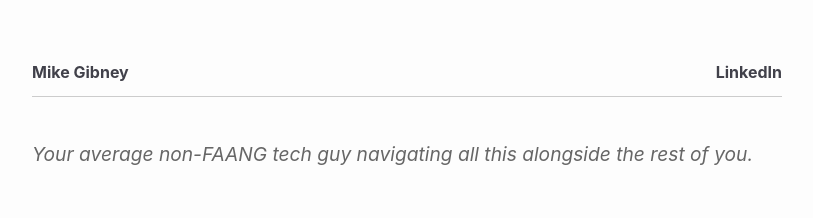
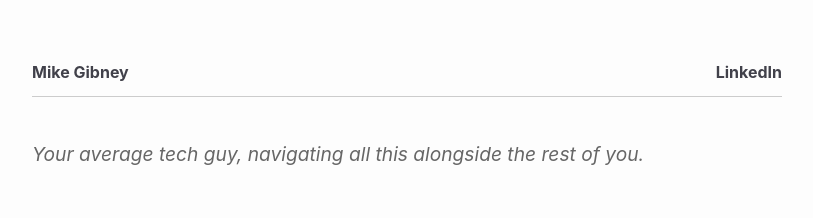
Before and after one commit to Gibberney/gibberney.github.io, a plain HTML site: page index.html in a window 1280 px wide. Shown: the top 218 px of the page, without its empty margins (233-1046 px from the left). Drawn offline with Linux system fonts and the light colour scheme.

Commit message:
Update index.html

```diff
--- a/index.html
+++ b/index.html
@@ -115,7 +115,7 @@
   </header>
 
 
-  <h2 class="subheadline">Your average non-FAANG tech guy navigating all this alongside the rest of you.</h2>
+  <h2 class="subheadline">Your average tech guy, navigating all this alongside the rest of you.</h2>
 
   <!-- Essays Section -->
   <h2 class="section-title">Blog</h2>
```
